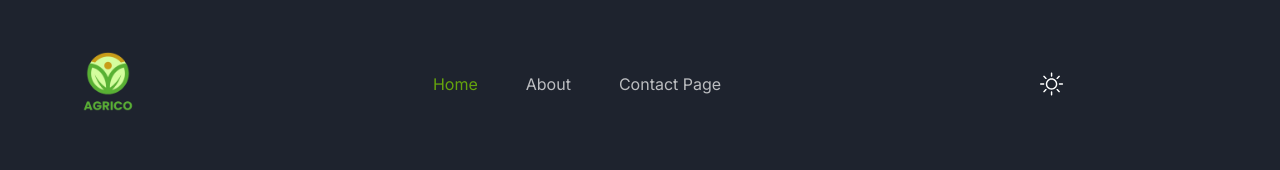
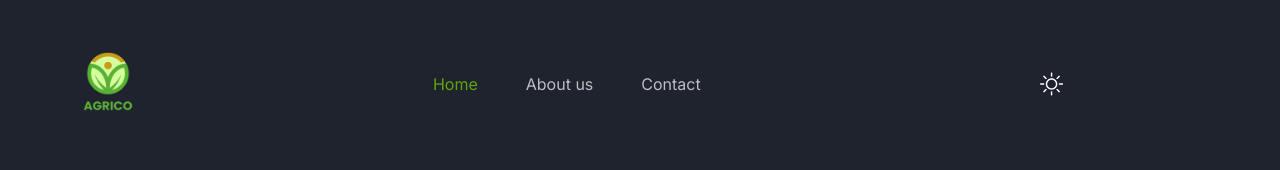
Before and after one commit to Shahzad-Ali-44/Agrico, a Next.js app: page / in a window 1280 px wide. Shown: the top 170 px of the page. Built offline with nearby package versions, Linux system fonts and the light colour scheme.

Commit message:
Modify changes

```diff
--- a/src/app/about/page.tsx
+++ b/src/app/about/page.tsx
@@ -4,14 +4,14 @@ import Breadcrumb from "@/components/Common/Breadcrumb";
 import { Metadata } from "next";
 
 export const metadata: Metadata = {
-  title: "About Page",
+  title: "AGRICO - About us",
 };
 
 const AboutPage = () => {
   return (
     <>
       <Breadcrumb
-        pageName="About Page"
+        pageName="About us"
         description=""
       />
       <AboutSectionOne />
--- a/src/app/contact/page.tsx
+++ b/src/app/contact/page.tsx
@@ -4,7 +4,7 @@ import Contact from "@/components/Contact";
 import { Metadata } from "next";
 
 export const metadata: Metadata = {
-  title: "Contact Page",
+  title: "AGRICO - Contact us",
   description: "This is Contact Page",
 };
 
@@ -12,7 +12,7 @@ const ContactPage = () => {
   return (
     <>
       <Breadcrumb
-        pageName="Contact Page"
+        pageName="Contact us"
         description=""
       />
 
--- a/src/components/Features/RiceDiseaseDetection.tsx
+++ b/src/components/Features/RiceDiseaseDetection.tsx
@@ -51,7 +51,7 @@ const RiceDiseaseDetection: React.FC = () => {
 
   return (
     <div className="flex flex-col items-center py-10 px-8 bg-gray-50 dark:bg-gray-900 text-gray-900 dark:text-gray-100 rounded-lg shadow-lg dark:shadow-md w-full max-w-2xl mx-auto border border-gray-200 dark:border-gray-700">
-      <h2 className="text-3xl font-semibold mb-6 text-center text-gray-800 dark:text-gray-100">
+      <h2 className="md:text-3xl text-sm font-semibold mb-6 text-center text-gray-800 dark:text-gray-100">
         Rice Crop Disease Detection
       </h2>
       <form onSubmit={handleSubmit} className="w-full space-y-6">
--- a/src/components/Header/menuData.tsx
+++ b/src/components/Header/menuData.tsx
@@ -9,13 +9,13 @@ const menuData: Menu[] = [
   },
   {
     id: 2,
-    title: "About",
+    title: "About us",
     path: "/about",
     newTab: false,
   },
   {
     id: 3,
-    title: "Contact Page",
+    title: "Contact",
     path: "/contact",
     newTab: false,
   },
```
